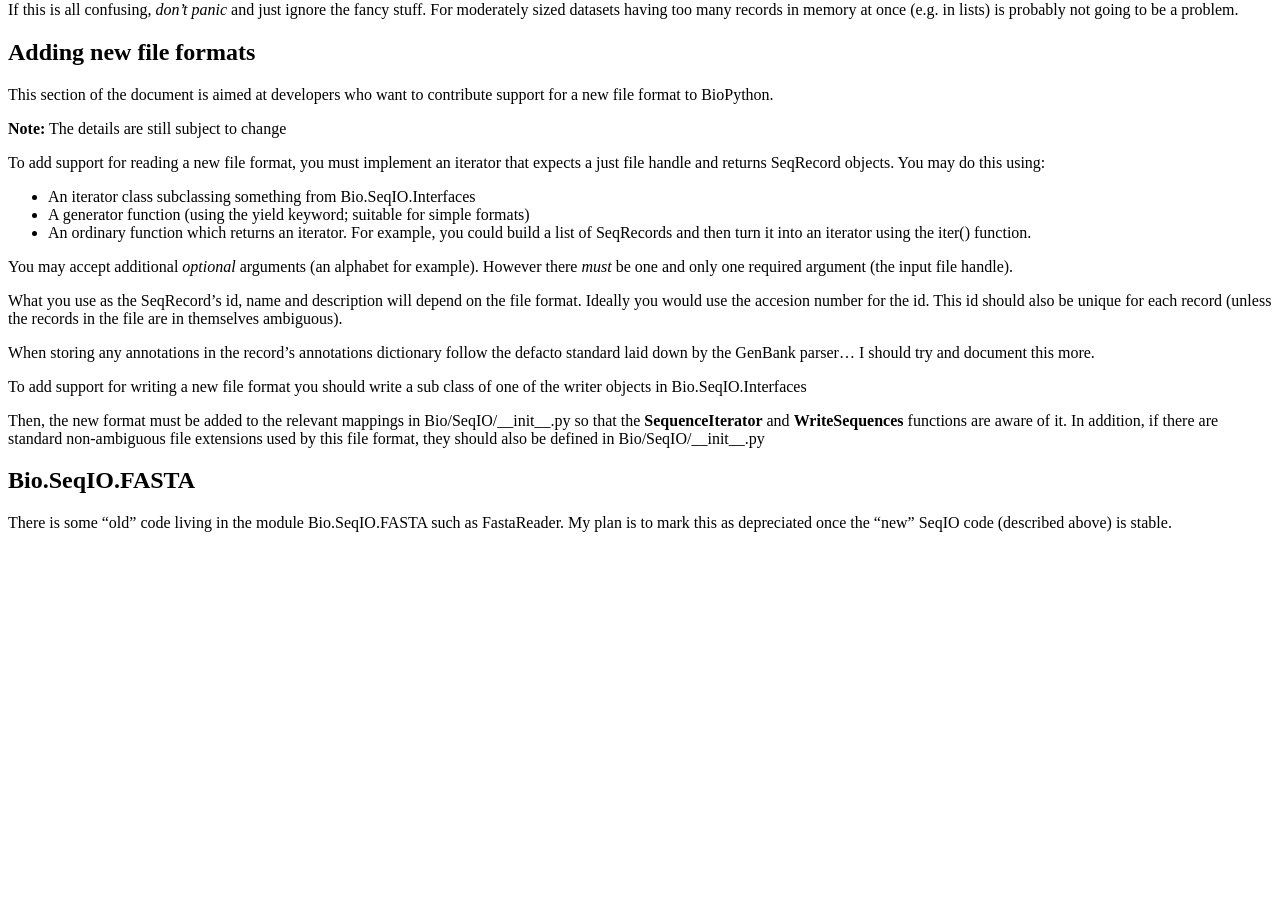
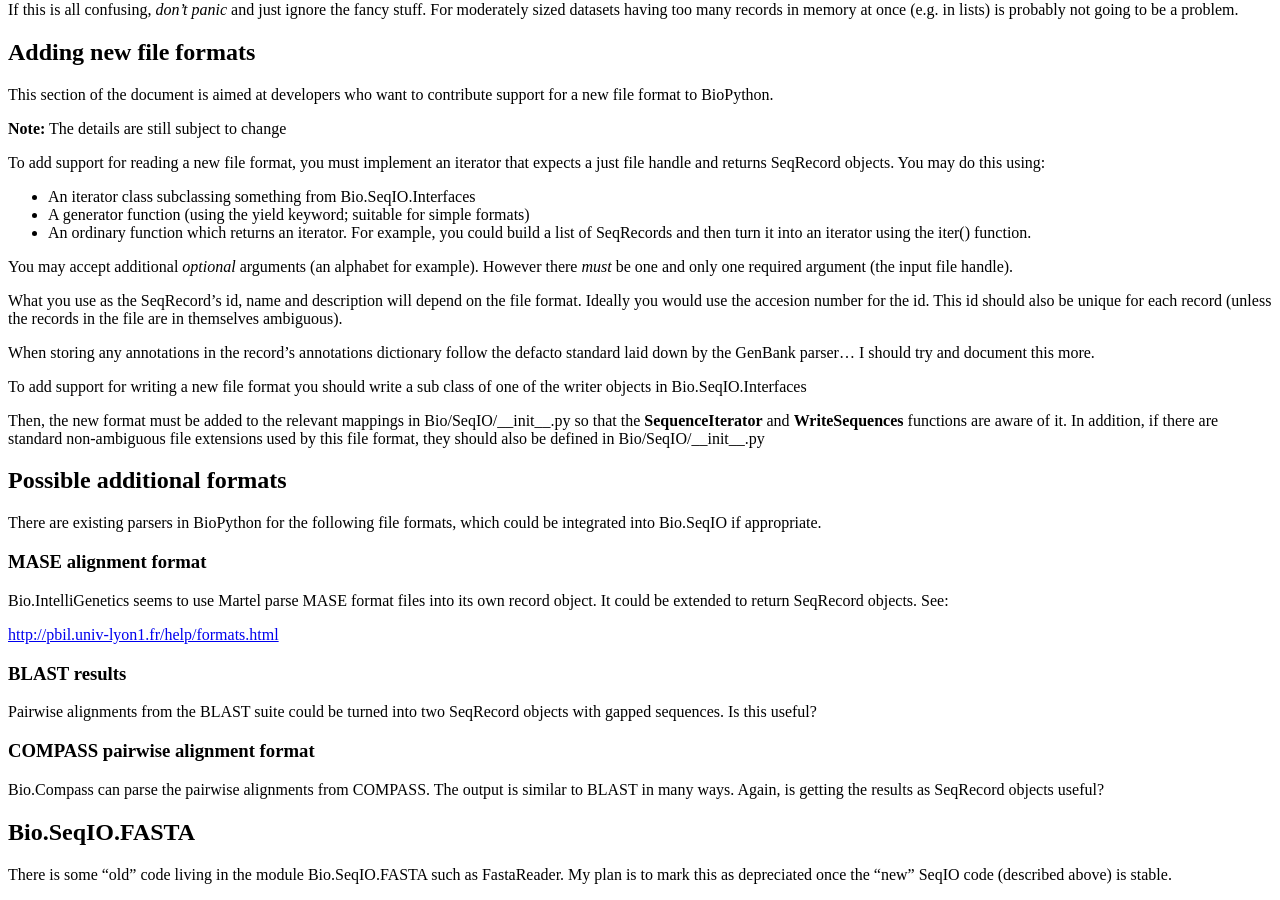
Before and after one commit to biopython/biopython.github.io, a Jekyll site: the page built from wiki/SeqIO.md, in a window 1280 px wide and 900 px high, scrolled down 3565 px. Built offline with Jekyll 4.4.1, drawn with Linux system fonts in a browser that asks for light colours; before the commit the page ends 4113 px from its top, so only the background shows below that.

Commit message:
Notes on existing sequence parsers in BioPython which are not yet used in Bio.SeqIO

```diff
--- a/wiki/SeqIO.md
+++ b/wiki/SeqIO.md
@@ -347,6 +347,31 @@ Bio/SeqIO/\_\_init\_\_.py so that the **SequenceIterator** and
 standard non-ambiguous file extensions used by this file format, they
 should also be defined in Bio/SeqIO/\_\_init\_\_.py
 
+Possible additional formats
+---------------------------
+
+There are existing parsers in BioPython for the following file formats,
+which could be integrated into Bio.SeqIO if appropriate.
+
+### MASE alignment format
+
+Bio.IntelliGenetics seems to use Martel parse MASE format files into its
+own record object. It could be extended to return SeqRecord objects.
+See:
+
+<http://pbil.univ-lyon1.fr/help/formats.html>
+
+### BLAST results
+
+Pairwise alignments from the BLAST suite could be turned into two
+SeqRecord objects with gapped sequences. Is this useful?
+
+### COMPASS pairwise alignment format
+
+Bio.Compass can parse the pairwise alignments from COMPASS. The output
+is similar to BLAST in many ways. Again, is getting the results as
+SeqRecord objects useful?
+
 Bio.SeqIO.FASTA
 ---------------
 
```
Also changed, not shown: 1 other file.
